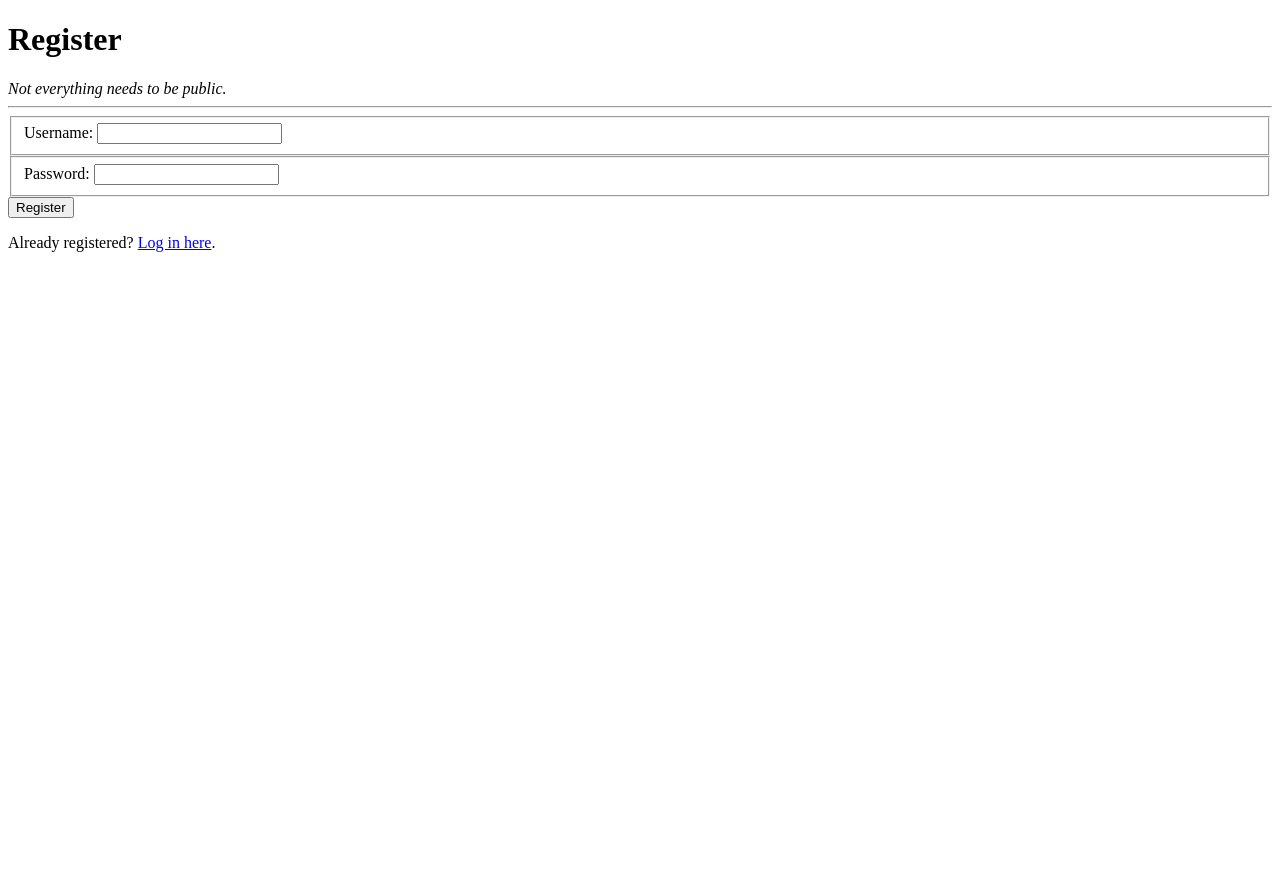
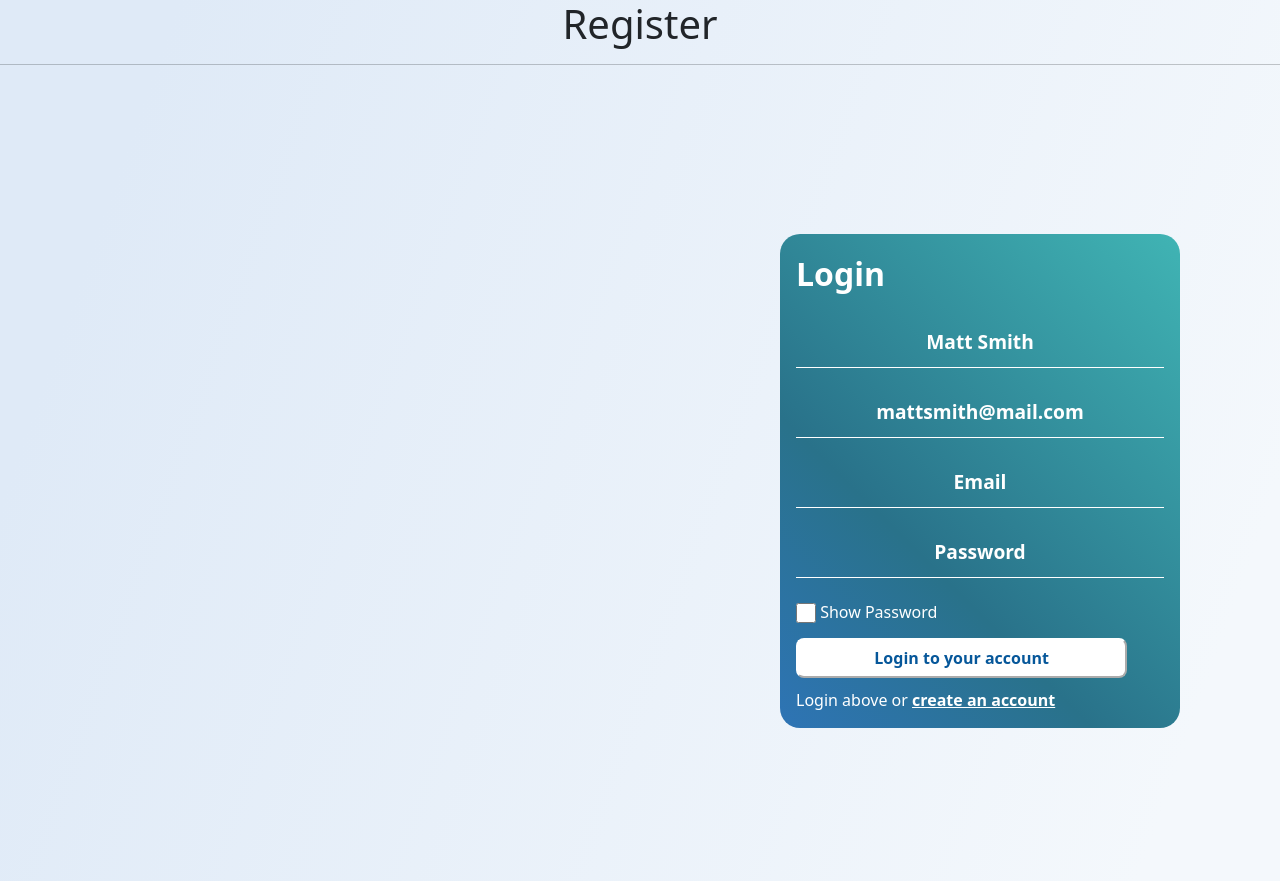
Before and after one commit to pablo-romeroclavijo/CommunityProject, a plain HTML site: page client/register.html in a window 1280 px wide. Before the commit the page ends 800 px from the top, so only its background shows below. Drawn offline with nearby package versions, Linux system fonts and the light colour scheme.

```diff
--- a/client/register.html
+++ b/client/register.html
@@ -4,30 +4,44 @@
     <meta charset="UTF-8">
     <meta http-equiv="X-UA-Compatible" content="IE=edge">
     <meta name="viewport" content="width=device-width, initial-scale=1.0">
+    <title>Carmour: Register</title>
     <link rel="shortcut icon" href="./assets/favicom.ico">
-    <link rel="stylesheet" href="./assets.css">
+    <link rel="stylesheet" href="./assets/register.css">
     <script src="./assets/register.js" defer></script>
-    <title>Carmour</title>
+    <link href="https://cdn.jsdelivr.net/npm/bootstrap@5.3.1/dist/css/bootstrap.min.css" rel="stylesheet" integrity="sha384-4bw+/aepP/YC94hEpVNVgiZdgIC5+VKNBQNGCHeKRQN+PtmoHDEXuppvnDJzQIu9" crossorigin="anonymous">
 </head>
 <body>
     <header>
         <h1>Register</h1>
-        <em>Not everything needs to be public.</em>
     </header>
     <hr />
     <main>
-        <form id="register-form">
-            <fieldset>
-                <label for="username">Username:</label>
-                <input type="text" id="username" name="username">
-            </fieldset>
-            <fieldset>
-                <label for="password">Password:</label>
-                <input type="password" id="password" name="password">
-            </fieldset>
-            <input type="submit" value="Register">
-        </form>
-        <p>Already registered? <a href="./login.html">Log in here</a>.</p>
-    </main>
+        <div class = "flexbox-container">
+            <div class = "flexbox-item flexbox-image-login"></div>
+            <div class = "flexbox-item flexbox-login-array">
+                <div class = "login-array">
+                    <div class = "welcomeHeader">Login</div>
+
+                        <label id ="nameInput" for="name_input"></label>
+                        <input class = "mailInput" type="text" id="name" name="name" placeholder = "Matt Smith">
+
+                        <label id ="emailInput" for="email_input"></label>
+                        <input class = "mailInput" type="text" id="email" name="email" placeholder = "mattsmith@mail.com">
+
+                        <label id ="PostcodeInput" for="code_input"></label>
+                        <input class = "mailInput" type="text" id="code" name="code" placeholder = "Email">
+
+                        <label id ="passInput" for="password_input"></label>
+                        <input class = "passwordInput" type="password" id="password" name="password" placeholder = "Password">
+                        <label>
+                            <input class="showPassword" type="checkbox" onclick="revealPassword()">
+                            Show Password
+                          </label>
+                    <button class = "loginButton">Login to your account</button>
+                    <div class = "subheader">Login above or <a href="register.html" class="whiteLink">create an account</a></div>
+            </div>
+            </div>
+        </div>
+        </main>
 </body>
 </html>
```
Also changed, not shown: client/assets/index.css (+7 -2 lines), client/index.html (+14 -0 lines).
